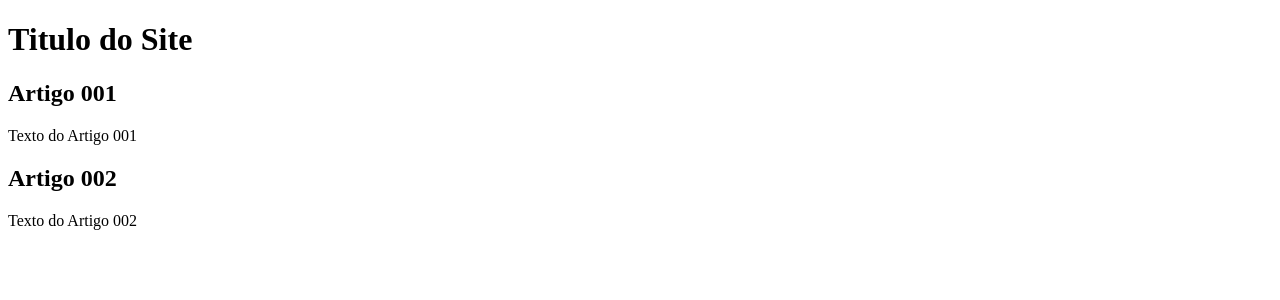
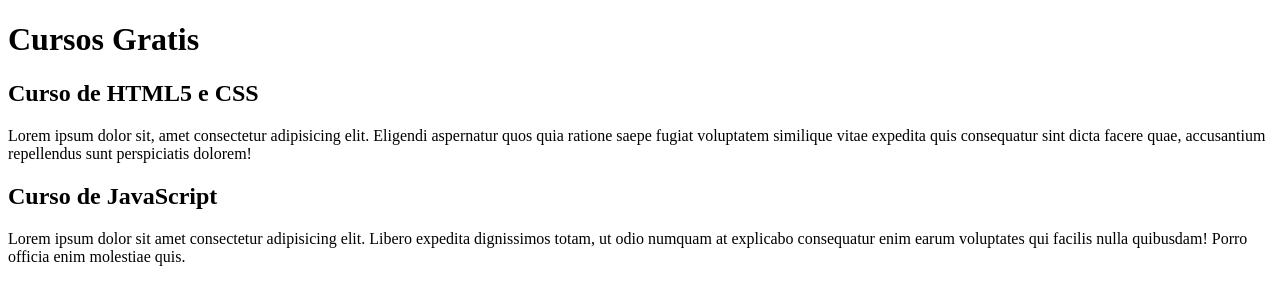
Before and after one commit to pammylagonzaga/projeto-site, a plain HTML site: page index.html in a window 1280 px wide. Drawn offline with Linux system fonts and the light colour scheme.

Commit message:
Comecei a escrever o Conteudo

```diff
--- a/index.html
+++ b/index.html
@@ -11,15 +11,20 @@
 <body>
     <main>
         <header>
-            <h1>Titulo do Site</h1>
+            <h1>Cursos Gratis</h1>
         </header>
         <article>
-            <h2>Artigo 001</h2>
-            <p>Texto do Artigo 001</p>
+            <h2>Curso de HTML5 e CSS</h2>
+            <p>Lorem ipsum dolor sit, amet consectetur adipisicing elit. Eligendi aspernatur quos quia ratione saepe
+                fugiat voluptatem similique vitae expedita quis consequatur sint dicta facere quae, accusantium
+                repellendus sunt perspiciatis dolorem!
+            </p>
         </article>
         <article>
-            <h2>Artigo 002</h2>
-            <p>Texto do Artigo 002</p>
+            <h2>Curso de JavaScript</h2>
+            <p>Lorem ipsum dolor sit amet consectetur adipisicing elit. Libero expedita dignissimos totam, ut odio
+                numquam at explicabo consequatur enim earum voluptates qui facilis nulla quibusdam! Porro officia enim
+                molestiae quis.</p>
         </article>
     </main>
 </body>
```
